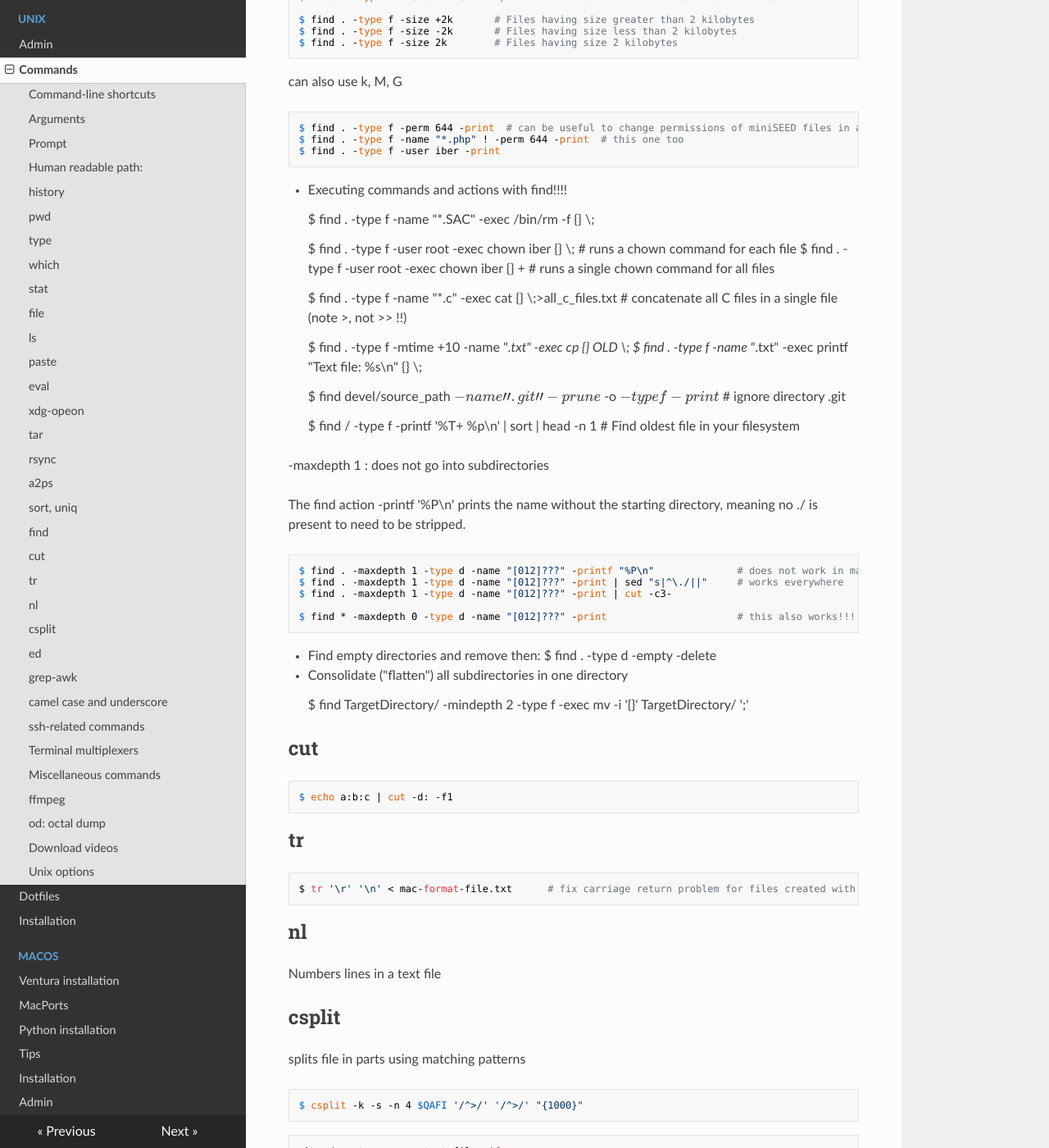
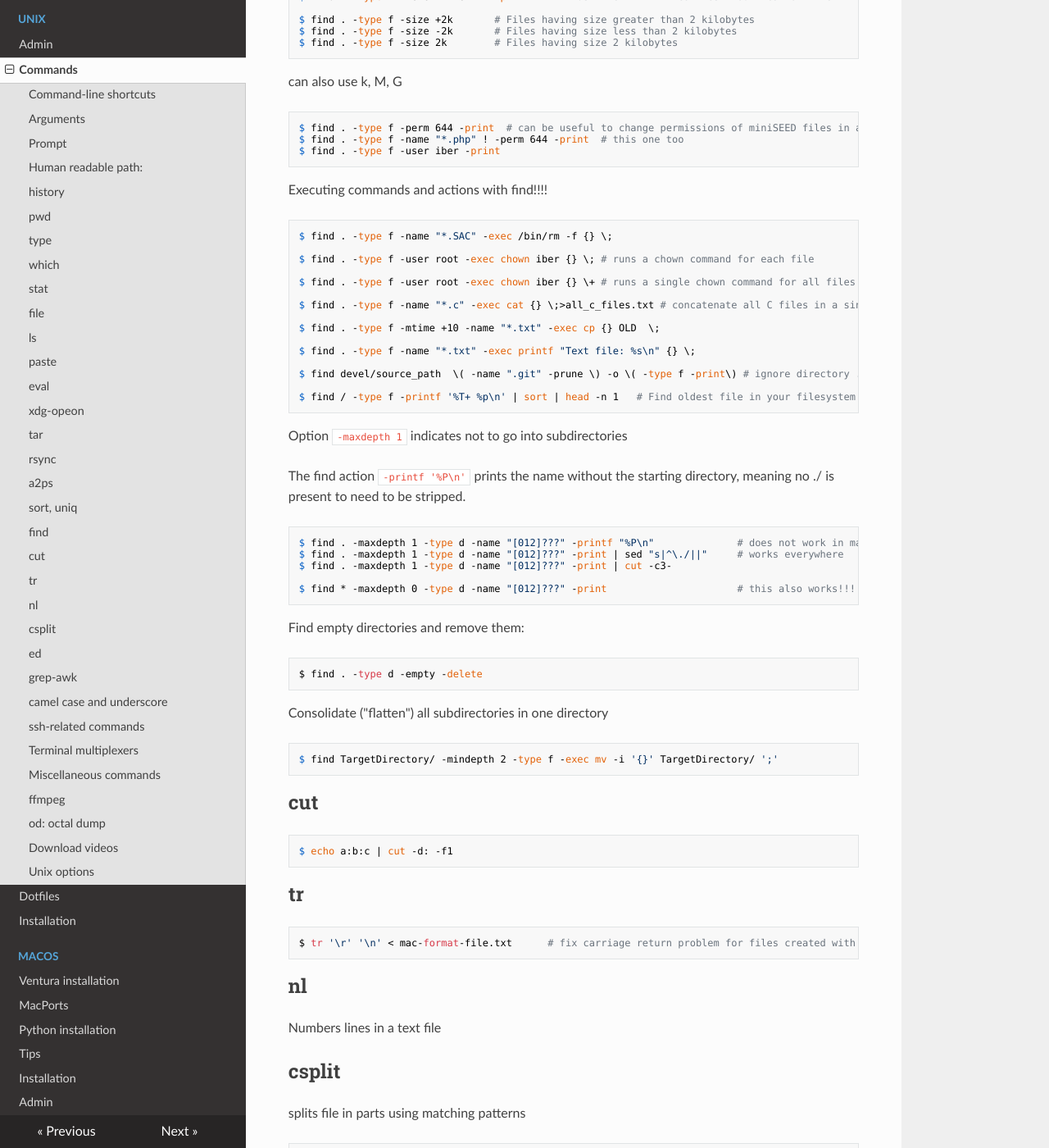
Before and after one commit to avillasenorh/Programming_Notes, an MkDocs documentation site: the page built from docs/unix/commands.md, in a window 1280 px wide and 1400 px high, scrolled down 5993 px. Shown: the whole window at 82% size. Built offline with MkDocs 1.6.1, drawn with Linux system fonts in a browser that asks for light colours; nearby versions of some CDN libraries; formulas are drawn with MathJax 3.

Commit message:
Fixed formatting errors in unix commands

```diff
--- a/docs/unix/commands.md
+++ b/docs/unix/commands.md
@@ -276,25 +276,27 @@ can also use k, M, G
     $ find . -type f -name "*.php" ! -perm 644 -print  # this one too
     $ find . -type f -user iber -print
 
-- Executing commands and actions with find!!!!
+Executing commands and actions with find!!!!
 
     $ find . -type f -name "*.SAC" -exec /bin/rm -f {} \;
 
     $ find . -type f -user root -exec chown iber {} \; # runs a chown command for each file
+
     $ find . -type f -user root -exec chown iber {} \+ # runs a single chown command for all files
 
     $ find . -type f -name "*.c" -exec cat {} \;>all_c_files.txt # concatenate all C files in a single file (note >, not >> !!)
 
     $ find . -type f -mtime +10 -name "*.txt" -exec cp {} OLD  \;
+
     $ find . -type f -name "*.txt" -exec printf "Text file: %s\n" {} \;
 
     $ find devel/source_path  \( -name ".git" -prune \) -o \( -type f -print\) # ignore directory .git
 
     $ find / -type f -printf '%T+ %p\n' | sort | head -n 1   # Find oldest file in your filesystem
 
--maxdepth 1 : does not go into subdirectories
+Option `-maxdepth 1` indicates not to go into subdirectories
 
-The find action -printf '%P\n' prints the name without the starting directory,
+The find action `-printf '%P\n'` prints the name without the starting directory,
 meaning no ./ is present to need to be stripped.
 
     $ find . -maxdepth 1 -type d -name "[012]???" -printf "%P\n"              # does not work in macOS
@@ -304,10 +306,11 @@ meaning no ./ is present to need to be stripped.
     $ find * -maxdepth 0 -type d -name "[012]???" -print                      # this also works!!!! but maxdepth is 0!!!
 
 
-- Find empty directories and remove then:
+Find empty directories and remove them:
+
     $ find . -type d -empty -delete
 
-- Consolidate ("flatten") all subdirectories in one directory
+Consolidate ("flatten") all subdirectories in one directory
 
     $ find TargetDirectory/ -mindepth 2 -type f -exec mv -i '{}' TargetDirectory/ ';'
 
```
